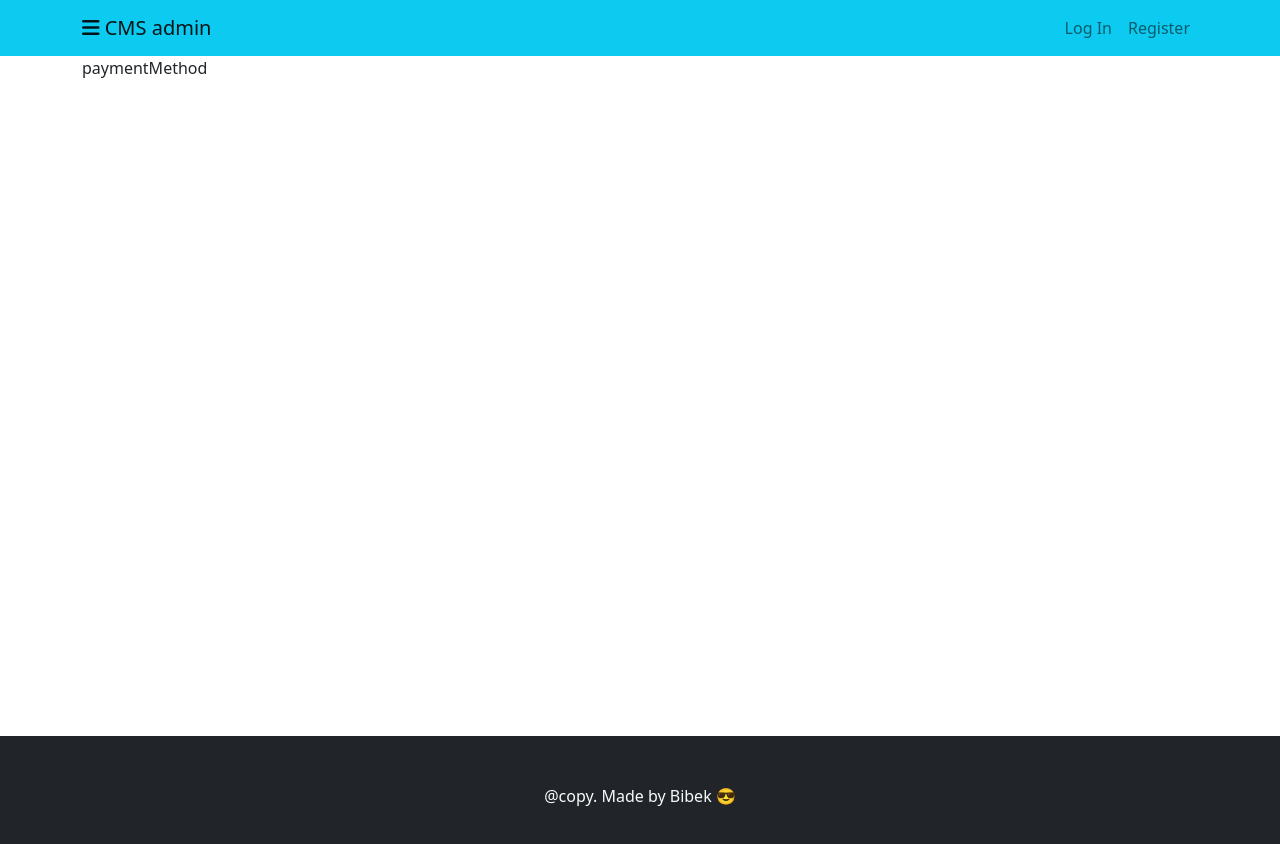
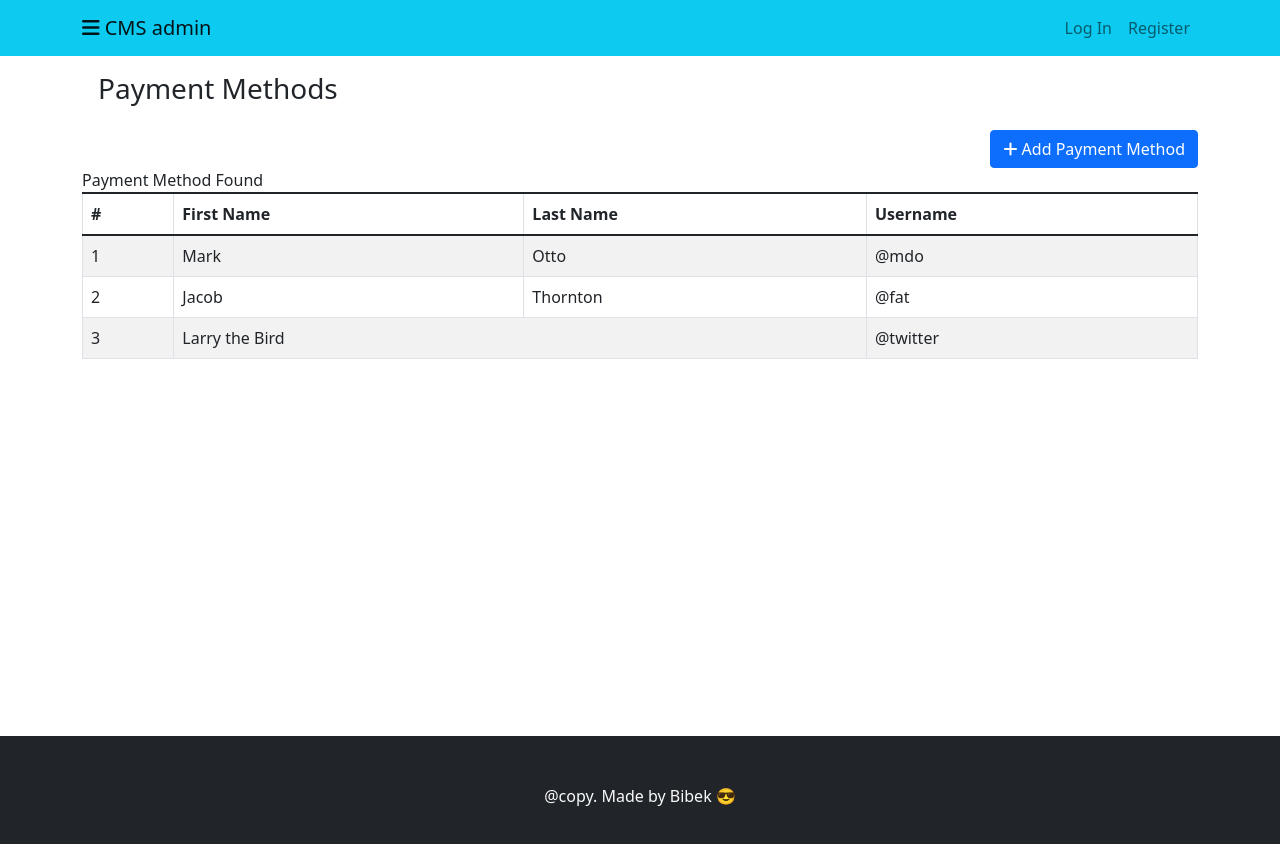
Before and after one commit to Bibek-2022/Admin-CMS, a React (Create React App) app in the folder client/: page /paymentmethod in a window 1280 px wide. Shown: the top 844 px of the page. Built offline with nearby package versions, Linux system fonts and the light colour scheme; no server answers.

Commit message:
applied redux for payment method

```diff
--- a/client/src/components/helpers/axiosHelper.js
+++ b/client/src/components/helpers/axiosHelper.js
@@ -3,6 +3,7 @@ const rootUrl = "http://localhost:8000/api/v1";
 const loginRegisterEP = rootUrl + "/register-login";
 const loginEP = loginRegisterEP + "/login";
 const catEP = rootUrl + "/category";
+const paymentMethodEP = rootUrl + "/payment-method";
 const apiProcessor = async (method, url, data) => {
   try {
     const response = await axios({
@@ -49,3 +50,9 @@ export const deleteCategories = (obj) => {
 export const updateCategory = (obj) => {
   return apiProcessor("put", catEP, obj);
 };
+
+// ----------------------Payment Method API--------------------------------//
+
+export const fetchPaymentMethods = () => {
+  return apiProcessor("get", paymentMethodEP);
+};
--- /dev/null
+++ b/client/src/components/payment-method/PaymentMethodTable.js
@@ -0,0 +1,47 @@
+import React, { useEffect } from "react";
+import Table from "react-bootstrap/Table";
+import { useDispatch, useSelector } from "react-redux";
+import { getPaymentMethodsAction } from "../../pages/paymentMethod/paymentMethodAction";
+export const PaymentMethodTable = () => {
+  const { paymentMethods } = useSelector((state) => state.paymentMethod);
+  useEffect(() => {
+    dispatch(getPaymentMethodsAction());
+  }, []);
+
+  console.log(paymentMethods);
+  const dispatch = useDispatch();
+  return (
+    <div className="table">
+      <div>Payment Method Found</div>
+      <Table striped bordered hover>
+        <thead>
+          <tr>
+            <th>#</th>
+            <th>First Name</th>
+            <th>Last Name</th>
+            <th>Username</th>
+          </tr>
+        </thead>
+        <tbody>
+          <tr>
+            <td>1</td>
+            <td>Mark</td>
+            <td>Otto</td>
+            <td>@mdo</td>
+          </tr>
+          <tr>
+            <td>2</td>
+            <td>Jacob</td>
+            <td>Thornton</td>
+            <td>@fat</td>
+          </tr>
+          <tr>
+            <td>3</td>
+            <td colSpan={2}>Larry the Bird</td>
+            <td>@twitter</td>
+          </tr>
+        </tbody>
+      </Table>
+    </div>
+  );
+};
--- a/client/src/pages/paymentMethod/PaymentMethod.js
+++ b/client/src/pages/paymentMethod/PaymentMethod.js
@@ -1,8 +1,20 @@
 import React from "react";
 import AdminLayout from "../../layout/AdminLayout";
-
+import Table from "react-bootstrap/Table";
+import { PaymentMethodTable } from "../../components/payment-method/PaymentMethodTable";
+import { Button } from "react-bootstrap";
 const PaymentMethod = () => {
-  return <AdminLayout>paymentMethod</AdminLayout>;
+  return (
+    <AdminLayout>
+      <h3 className="p-3">Payment Methods</h3>
+      <div className="text-end">
+        <Button varient="primary">
+          <i class="fa-solid fa-plus"></i> Add Payment Method
+        </Button>
+      </div>
+      <PaymentMethodTable />
+    </AdminLayout>
+  );
 };
 
 export default PaymentMethod;
--- /dev/null
+++ b/client/src/pages/paymentMethod/paymentMethodAction.js
@@ -0,0 +1,39 @@
+import {
+  fetchCategory,
+  fetchPaymentMethods,
+} from "../../components/helpers/axiosHelper";
+import { setPaymentMethods } from "./paymentMethodSlice";
+import { toast } from "react-toastify";
+export const getPaymentMethodsAction = () => async (dispatch) => {
+  const { status, result } = await fetchPaymentMethods();
+
+  status === "success" && dispatch(setPaymentMethods(result));
+};
+
+// export const postCategoryAction = (obj) => async (dispatch) => {
+//   const responsePromise = postCategory(obj);
+//   toast.promise(responsePromise, { pending: "Wait" });
+
+//   const { status, message } = await responsePromise;
+//   toast[status](message);
+//   status === "success" && dispatch(getPaymentMethodAction());
+// };
+
+// export const deleteCategoryAction = (obj) => async (dispatch) => {
+//   const responsePromise = deleteCategories(obj);
+//   toast.promise(responsePromise, { pending: "Wait" });
+
+//   const { status, message } = await responsePromise;
+//   toast[status](message);
+//   status === "success" && dispatch(getCategoriesAction());
+// };
+
+// export const updateCategoryAction = (obj) => async (dispatch) => {
+//   const responsePromise = updateCategory(obj);
+//   toast.promise(responsePromise, { pending: "Please wait..." });
+//   const { status, result } = await responsePromise;
+
+//   toast[status](result);
+
+//   status === "success" && dispatch(getCategoriesAction());
+// };
--- /dev/null
+++ b/client/src/pages/paymentMethod/paymentMethodSlice.js
@@ -0,0 +1,20 @@
+import { createSlice } from "@reduxjs/toolkit";
+
+const initialState = {
+  paymentMethods: [],
+};
+
+const paymentMethodSlice = createSlice({
+  name: "paymentMethod",
+  initialState,
+  reducers: {
+    setPaymentMethods: (state, { payload }) => {
+      state.paymentMethods = payload;
+    },
+  },
+});
+
+const { actions, reducer } = paymentMethodSlice;
+export const { setPaymentMethods } = actions;
+
+export default reducer;
--- a/client/src/store.js
+++ b/client/src/store.js
@@ -2,12 +2,14 @@ import { configureStore } from "@reduxjs/toolkit";
 import loginReducer from "./pages/login-registration/loginRegisterSlice";
 import systemReducer from "./pages/system-state/SystemSlice";
 import categoryReducer from "./pages/Categories/catSlice";
+import paymentMethodReducer from "./pages/paymentMethod/paymentMethodSlice";
 
 const store = configureStore({
   reducer: {
     user: loginReducer,
     system: systemReducer,
     categories: categoryReducer,
+    paymentMethod: paymentMethodReducer,
   },
 });
 
```
Also changed, not shown: 1 other file (tests, documents, lock files or other folders).
